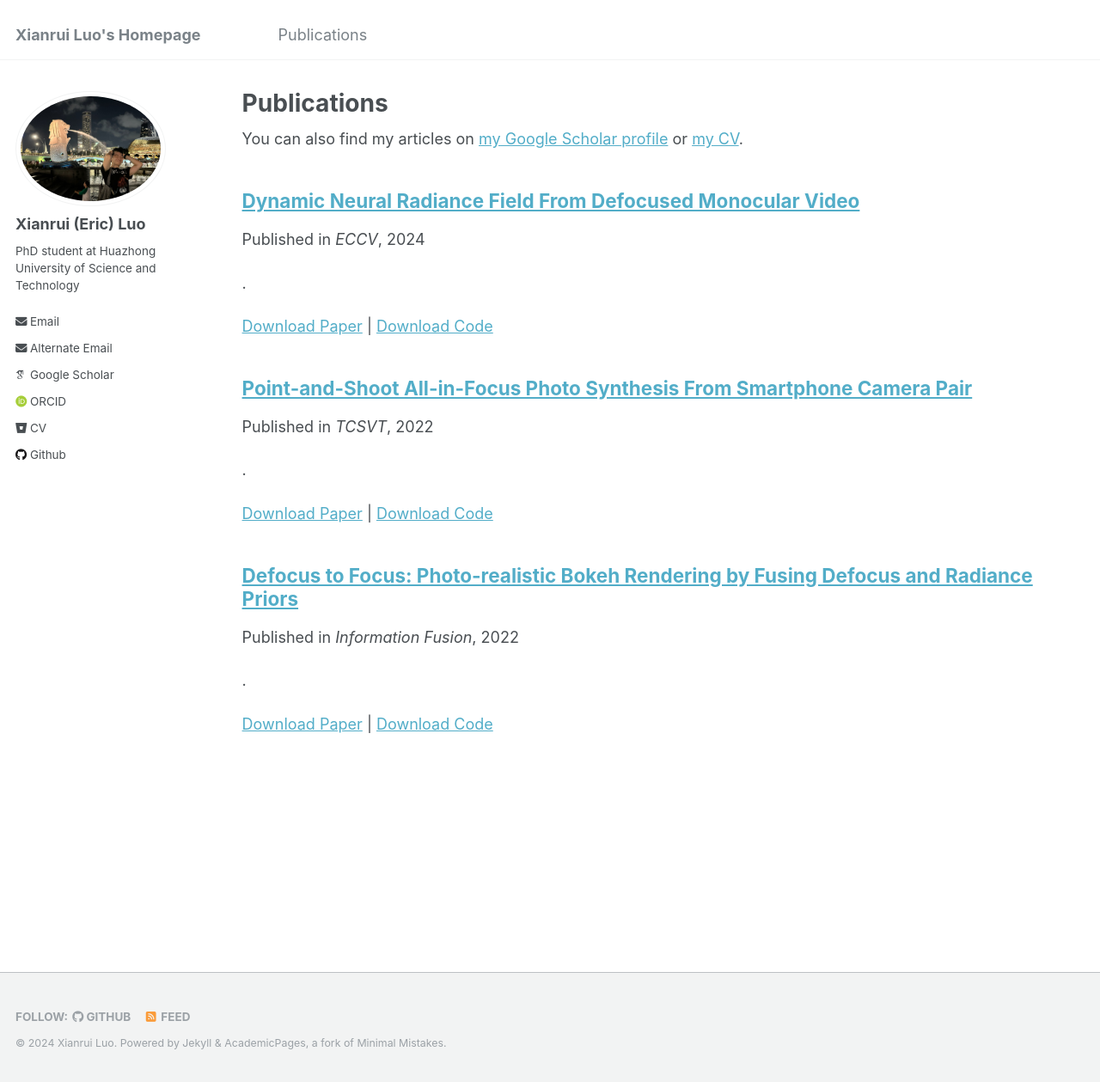
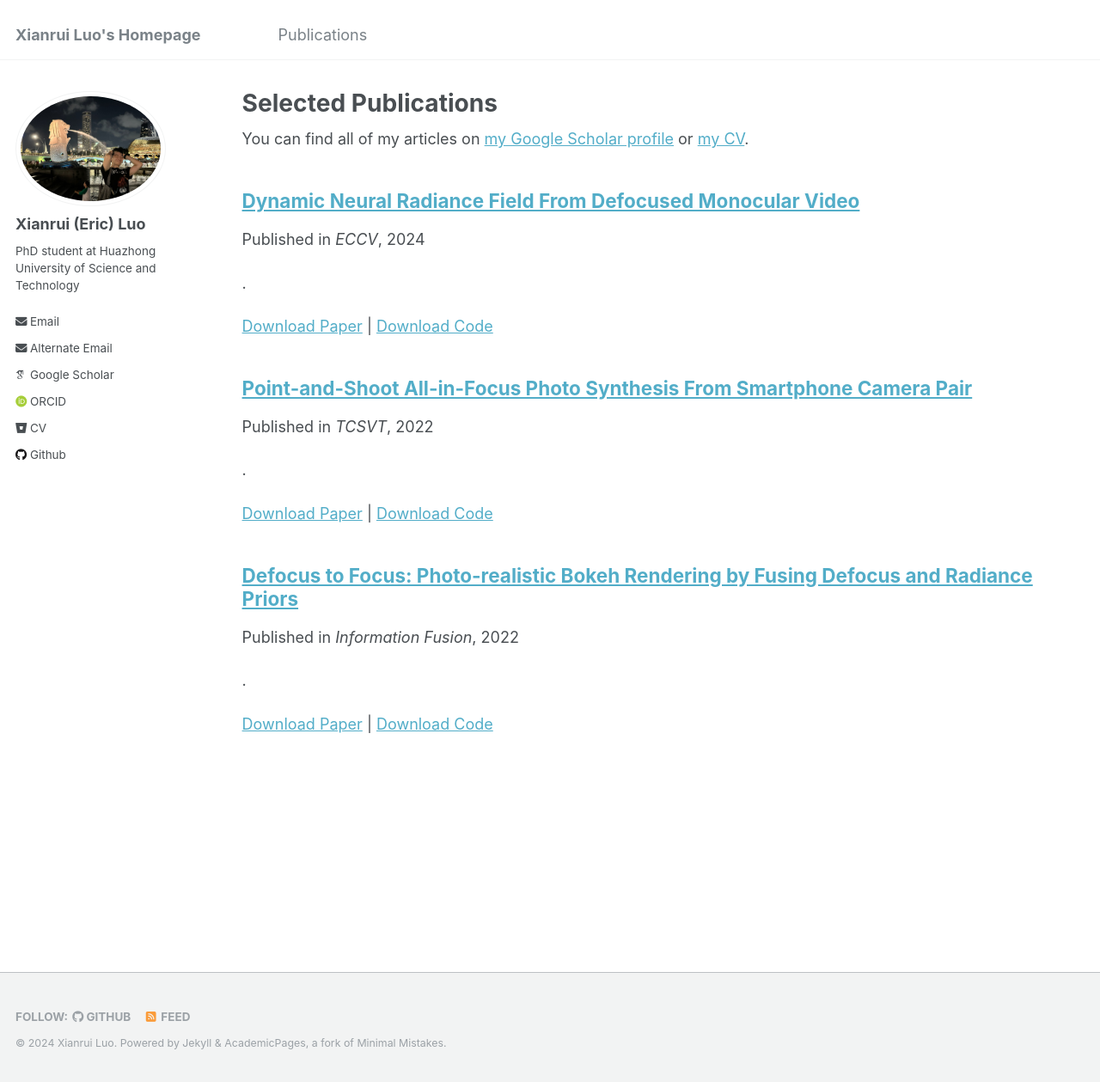
Before and after one commit to xianrui-luo/xianrui-luo.github.io, a Jekyll site: the page built from _pages/publications.md, in a window 1280 px wide and 1259 px high. Shown: the whole window at 86% size. Built offline with Jekyll 4.4.1, drawn with Linux system fonts in a browser that asks for light colours; some web fonts are replaced.

Commit message:
Update publications.md

```diff
--- a/_pages/publications.md
+++ b/_pages/publications.md
@@ -1,12 +1,12 @@
 ---
 layout: archive
-title: "Publications"
+title: "Selected Publications"
 permalink: /publications/
 author_profile: true
 ---
 
 {% if site.author.googlescholar %}
-  <div class="wordwrap">You can also find my articles on <a href="{{site.author.googlescholar}}">my Google Scholar profile</a> or <a href="{{site.author.CV}}">my CV</a>.</div>
+  <div class="wordwrap">You can find all of my articles on <a href="{{site.author.googlescholar}}">my Google Scholar profile</a> or <a href="{{site.author.CV}}">my CV</a>.</div>
 {% endif %}
 
 {% include base_path %}
```
